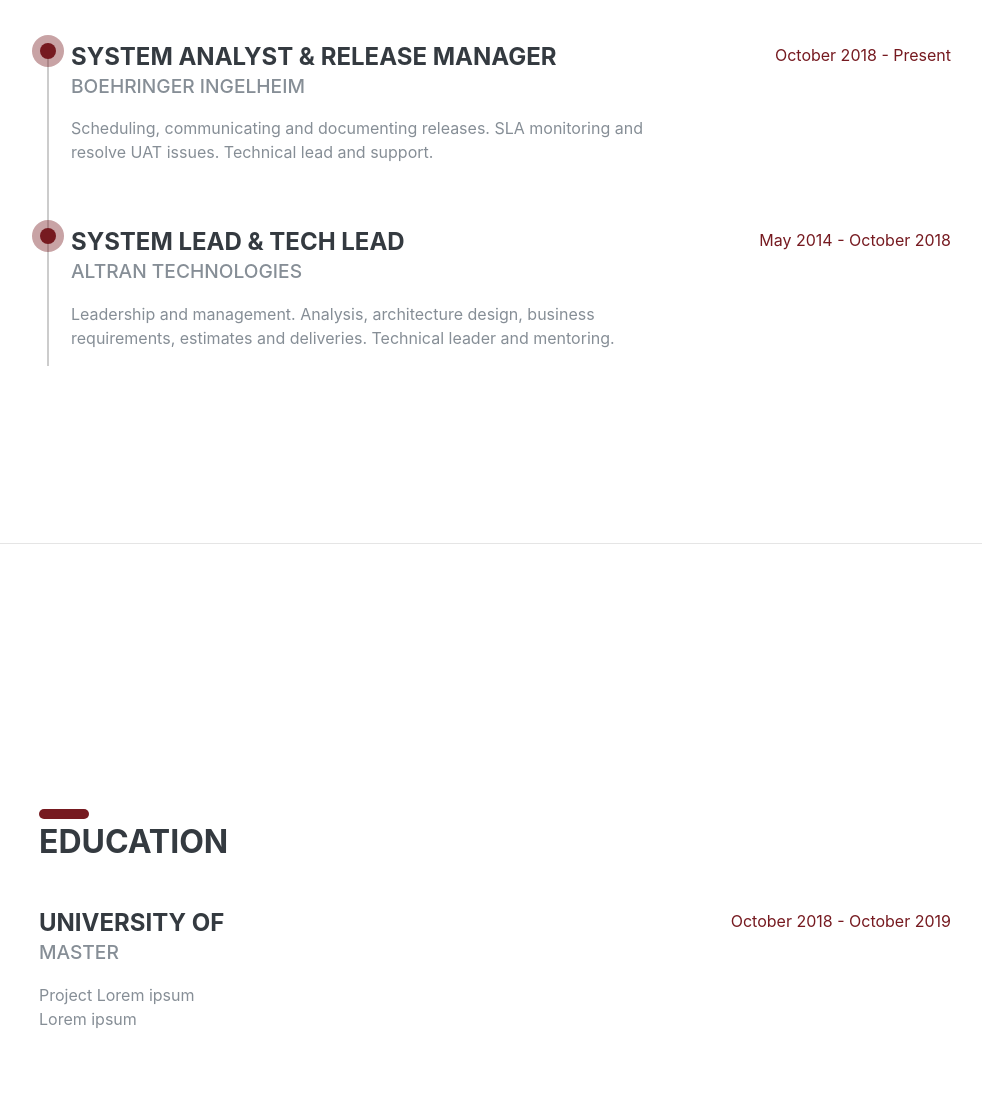
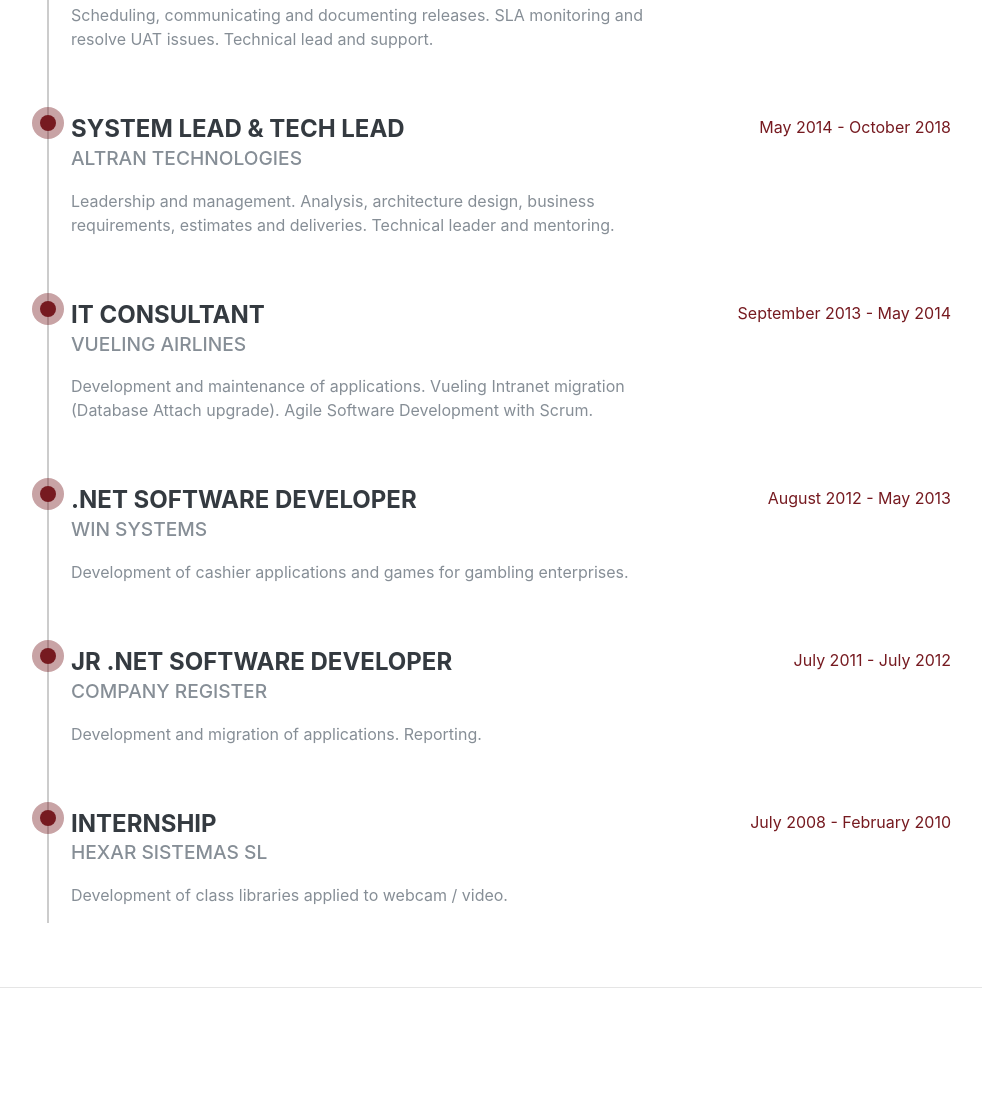
Before and after one commit to raulruizbarea/raulruizbarea.github.io, a plain HTML site: page index.html in a window 1280 px wide. Shown: the part 1058-2156 px from the top of the page, without its empty margins (281-1263 px from the left). Drawn offline with Linux system fonts and the light colour scheme; a web font is replaced by a local one.

Commit message:
Add work experience

```diff
--- a/index.html
+++ b/index.html
@@ -119,7 +119,7 @@
             </div>
             </li>
             <li>
-              <div class="resume-item d-flex flex-column flex-md-row">
+              <div class="resume-item d-flex flex-column flex-md-row mb-5">
                 <div class="resume-content mr-auto">
                   <h3 class="mb-0">System Lead & Tech Lead</h3>
                   <div class="subheading mb-3">Altran Technologies</div>
@@ -129,6 +129,56 @@
                 </div>
                 <div class="resume-date text-md-right">
                   <span class="text-primary">May 2014 - October 2018</span>
+                </div>
+              </div>
+            </li>
+            <li>
+              <div class="resume-item d-flex flex-column flex-md-row mb-5">
+                <div class="resume-content mr-auto">
+                  <h3 class="mb-0">IT Consultant</h3>
+                  <div class="subheading mb-3">Vueling Airlines</div>
+                  <p>Development and maintenance of applications.
+                    Vueling Intranet migration (Database Attach upgrade).
+                    Agile Software Development with Scrum.</p>
+                </div>
+                <div class="resume-date text-md-right">
+                  <span class="text-primary">September 2013 - May 2014</span>
+                </div>
+              </div>
+            </li>
+            <li>
+              <div class="resume-item d-flex flex-column flex-md-row mb-5">
+                <div class="resume-content mr-auto">
+                  <h3 class="mb-0">.NET Software Developer</h3>
+                  <div class="subheading mb-3">Win Systems</div>
+                  <p>Development of cashier applications and games for gambling enterprises.</p>
+                </div>
+                <div class="resume-date text-md-right">
+                  <span class="text-primary">August 2012 - May 2013</span>
+                </div>
+              </div>
+            </li>
+            <li>
+              <div class="resume-item d-flex flex-column flex-md-row mb-5">
+                <div class="resume-content mr-auto">
+                  <h3 class="mb-0">Jr .NET Software Developer</h3>
+                  <div class="subheading mb-3">Company Register</div>
+                  <p>Development and migration of applications. Reporting.</p>
+                </div>
+                <div class="resume-date text-md-right">
+                  <span class="text-primary">July 2011 - July 2012</span>
+                </div>
+              </div>
+            </li>
+            <li>
+              <div class="resume-item d-flex flex-column flex-md-row">
+                <div class="resume-content mr-auto">
+                  <h3 class="mb-0">Internship</h3>
+                  <div class="subheading mb-3">Hexar Sistemas SL</div>
+                  <p>Development of class libraries applied to webcam / video.</p>
+                </div>
+                <div class="resume-date text-md-right">
+                  <span class="text-primary">July 2008 - February 2010</span>
                 </div>
               </div>
             </li>
```
